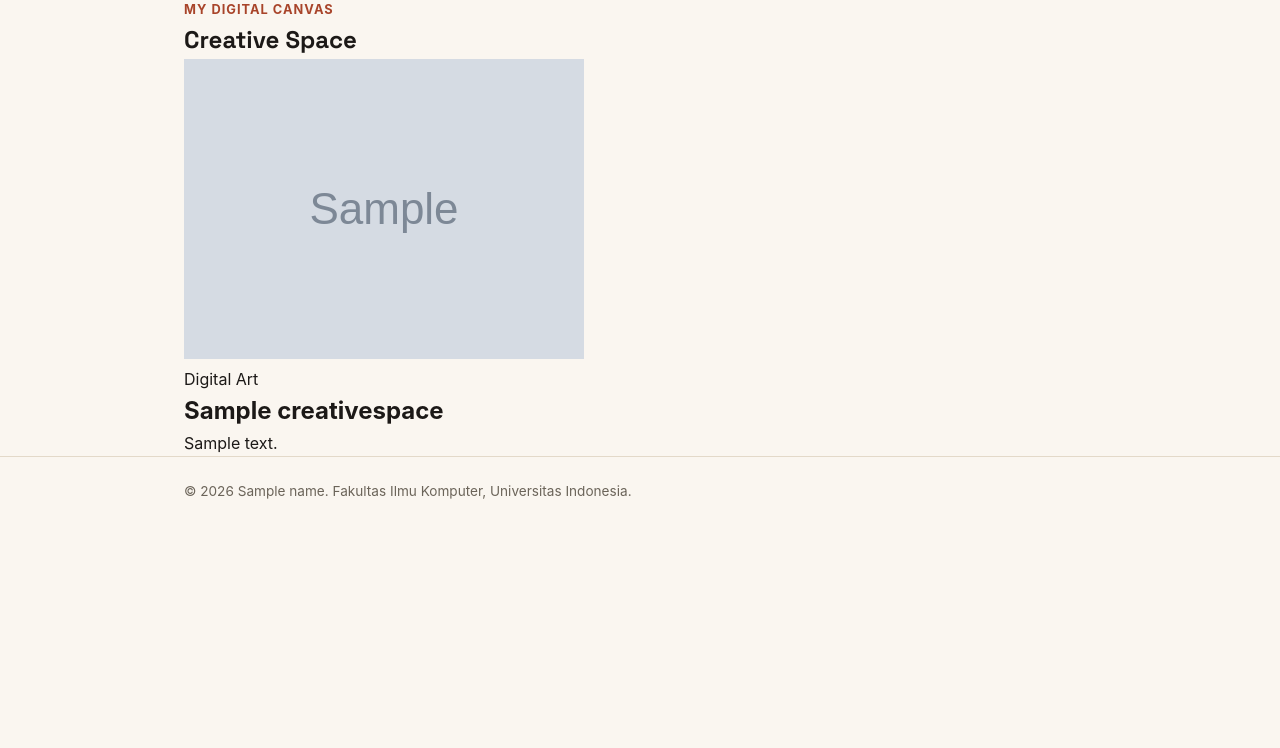
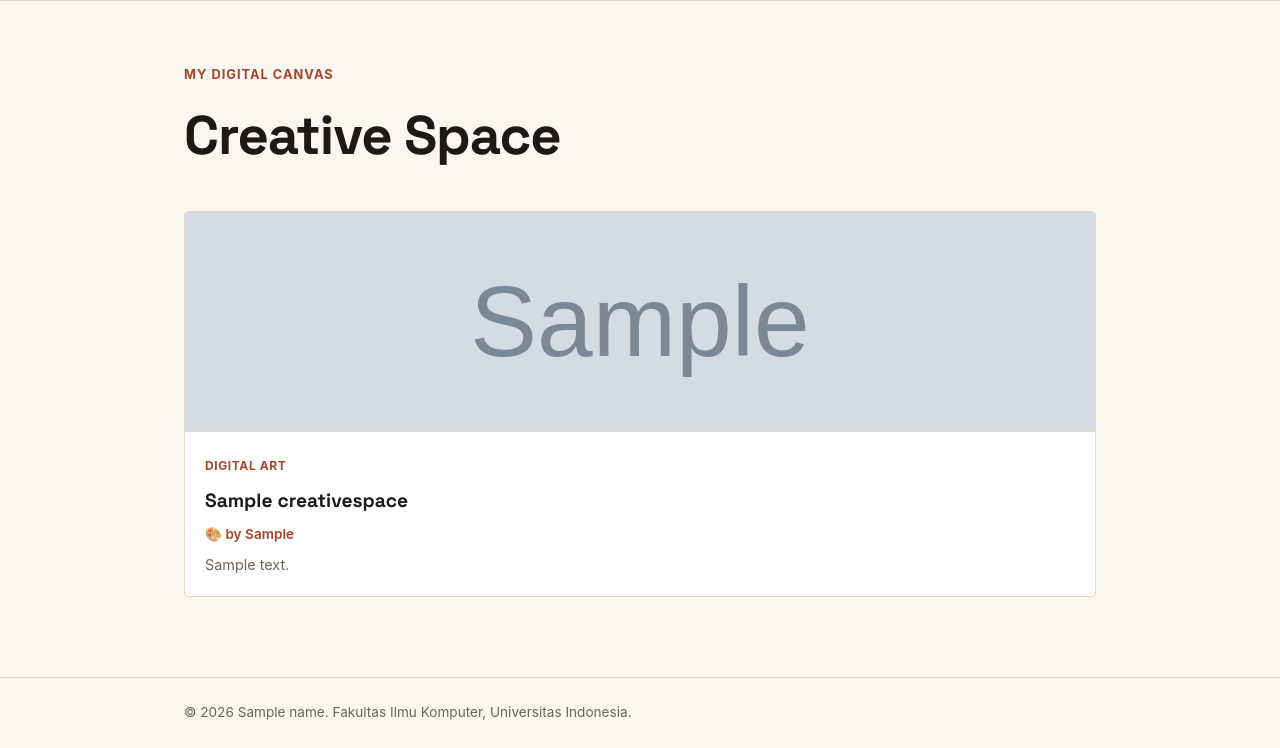
Before and after one commit to brigittasimanjuntak/myportfolio, a Django app: template templates/creativespace.html in a window 1280 px wide. Shown: the part 74-822 px from the top of the page. Before the commit the page ends 573 px from the top, so only its background shows below. Run offline with Django 5.2, Linux system fonts and the light colour scheme; tables that the repository leaves empty hold one stand-in row (values such as "Sample post"); the template is opened without the code that fills it: values that come from a table or form of the project are taken from there, most other values are stand-ins (such as "Sample title", 1, 10 or a date in 2020); grey boxes marked "Sample" are stand-in pictures; parts of the project's set-up code (start-up, migrations or seed data) failed here and were passed over.

Commit message:
Adding artist section to creativespace Fixing some unloaded css becuz of hopping branches modifying some elements in main folder elements because of adding artist

```diff
--- a/main/admin.py
+++ b/main/admin.py
@@ -11,6 +11,6 @@ class ExperienceAdmin(admin.ModelAdmin):
 
 @admin.register(CreativeSpace)
 class CreativeSpaceAdmin(admin.ModelAdmin):
-    list_display = ("title", "medium", "created_at")
-    list_filter = ("medium",)
-    search_fields = ("title", "description")
+    list_display = ("title", "medium", "created_at", "artist")
+    list_filter = ("medium", "artist")
+    search_fields = ("title", "description", "artist")
--- a/main/models.py
+++ b/main/models.py
@@ -45,6 +45,7 @@ class CreativeSpace(models.Model):
     id = models.UUIDField(primary_key=True, default=uuid.uuid4, editable=False)
     title = models.CharField(max_length=255)
     description = models.TextField(blank=True, null=True)
+    artist = models.CharField(max_length=255, blank=True, null=True)
     image = models.URLField(blank=True, null=True)  # ← pake URL dulu biar gampang
     medium = models.CharField(
         max_length=20,
--- a/main/views.py
+++ b/main/views.py
@@ -3,7 +3,8 @@ from django.core import serializers
 from django.http import HttpResponse
 from django.shortcuts import get_object_or_404, redirect, render
 
-from main.models import CreativeSpace, Experience, CreativeSpaceForm
+from main.forms import CreativeSpaceForm
+from main.models import CreativeSpace, Experience
 
 
 def show_main(request):
@@ -31,7 +32,7 @@ def show_creative_space(request):
         "name": "Brigitta",
         "artwork_list": CreativeSpace.objects.all().order_by("-created_at"),
     }
-    return render(request, "creative_space.html", context)
+    return render(request, "creativespace.html", context)
 
 def create_creative_space(request):
     form = CreativeSpaceForm(request.POST or None)
--- a/static/css/style.css
+++ b/static/css/style.css
@@ -171,6 +171,83 @@ h1, .brand {
     box-shadow: 0 8px 25px rgba(0,0,0,0.1);
 }
 
+/* ===== CREATIVE SPACE SECTION ===== */
+.creative-section {
+    padding: 4rem 0 5rem;
+    border-top: 1px solid var(--line);
+}
+
+.creative-section h1 {
+    font-family: "Space Grotesk", -apple-system, sans-serif;
+    font-size: clamp(2.2rem, 5vw, 3.4rem);
+    font-weight: 700;
+    letter-spacing: -0.02em;
+    margin: 0.4rem 0 2rem;
+    color: var(--ink);
+}
+
+.creative-grid {
+    display: grid;
+    grid-template-columns: repeat(auto-fit, minmax(260px, 1fr));
+    gap: 1.5rem;
+    margin-top: 2rem;
+}
+
+.creative-card {
+    background: #fff;
+    border: 1px solid var(--line);
+    border-radius: var(--radius);
+    overflow: hidden;
+    transition: transform 0.3s ease, box-shadow 0.3s ease, border-color 0.3s ease;
+}
+
+.creative-card:hover {
+    transform: translateY(-5px);
+    box-shadow: 0 12px 30px rgba(0, 0, 0, 0.08);
+    border-color: var(--accent);
+}
+
+.creative-image {
+    width: 100%;
+    height: 220px;
+    object-fit: cover;
+    display: block;
+    border-bottom: 1px solid var(--line);
+    background-color: var(--line);
+}
+
+.creative-info {
+    padding: 1.25rem;
+}
+
+.creative-category {
+    color: var(--accent-dark);
+    font-size: 0.75rem;
+    font-weight: 700;
+    text-transform: uppercase;
+    letter-spacing: 0.05em;
+}
+
+.creative-card h2 {
+    font-size: 1.2rem;
+    margin: 0.5rem 0;
+    font-family: "Space Grotesk", -apple-system, sans-serif;
+    color: var(--ink);
+}
+
+.creative-artist {
+    font-size: 0.85rem;
+    color: var(--accent-dark);
+    font-weight: 600;
+    margin-bottom: 0.5rem;
+}
+
+.creative-description {
+    color: var(--text-muted);
+    font-size: 0.9rem;
+    line-height: 1.5;
+}
+
 .audio-wrapper {
     background-image: url('/static/media/audioplayer.png');
     background-size: cover;
--- a/templates/creativespace.html
+++ b/templates/creativespace.html
@@ -21,6 +21,7 @@
                                     {{ artwork.get_medium_display }}
                                 </span>
                                 <h2>{{ artwork.title }}</h2>
+                                <p class="creative-artist">🎨 by {{ artwork.artist }}</p>
                                 {% if artwork.description %}
                                     <p class="creative-description">
                                         {{ artwork.description }}
@@ -30,7 +31,7 @@
                         </article>
                     {% empty %}
                         <p class="empty-state">
-                            No artwork has been added yet. Stay tuned! 🎨
+                            NOOO,,, No artwork available :/
                         </p>
                     {% endfor %}
                 </div>
```
Also changed, not shown: other parts of static/css/style.css (+0 -72 lines), main/forms.py (+9 -13 lines), main/migrations/0003_creativespace_artist.py (added).
